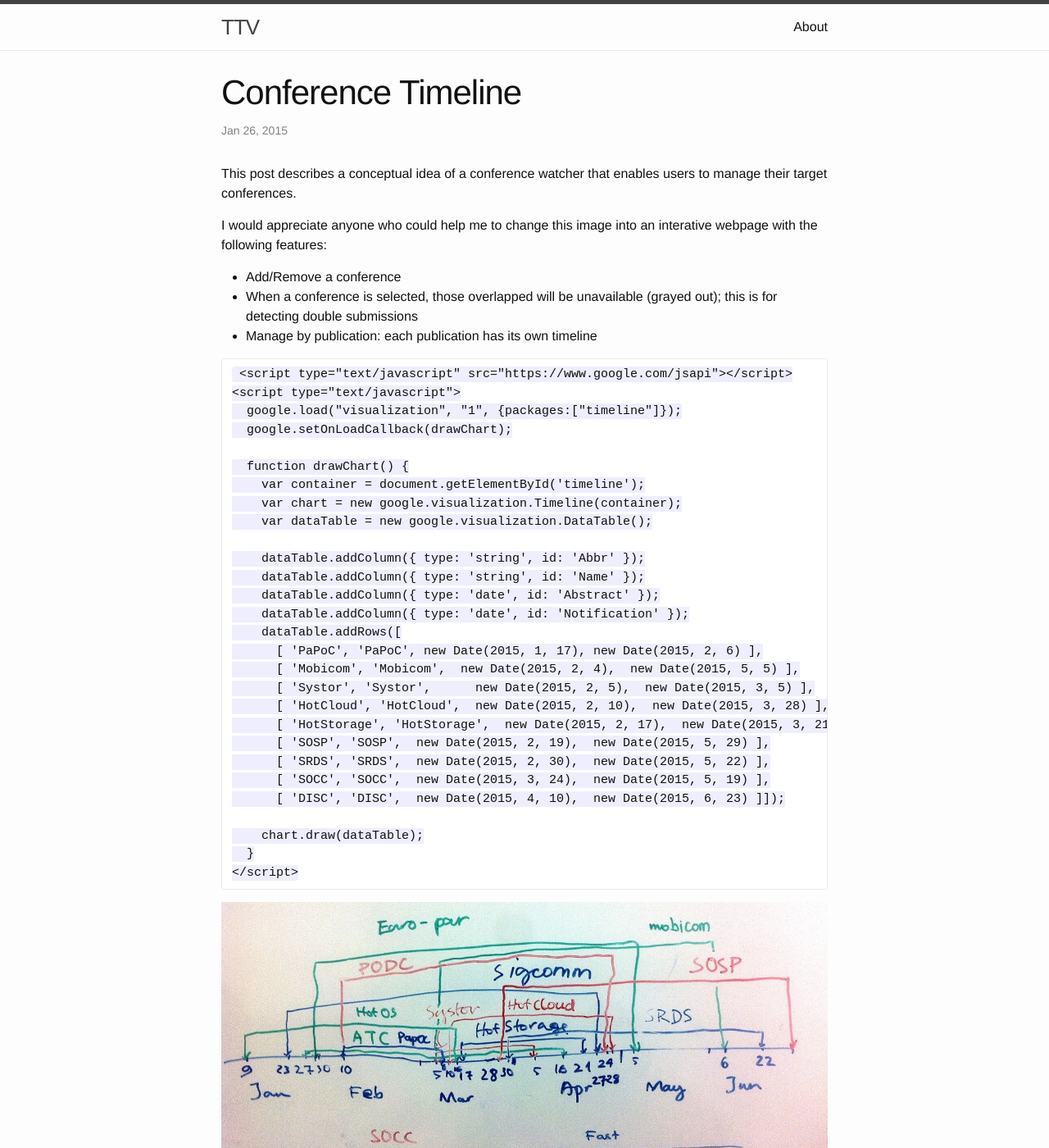
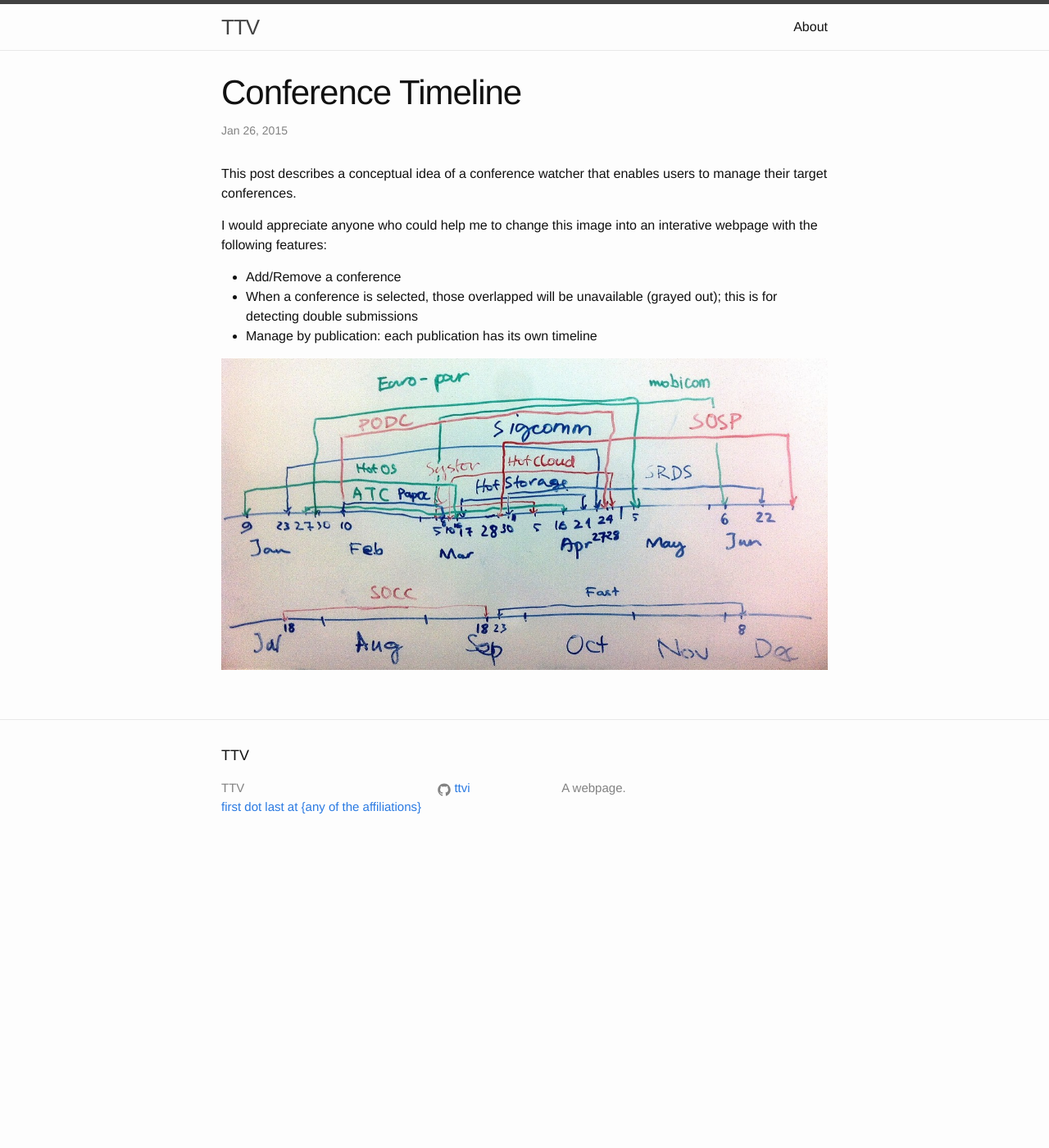
Before and after one commit to ttvi/ttvi.github.io, a Jekyll site: the page built from _posts/2015-01-26-conference-timeline.markdown, in a window 1280 px wide and 1400 px high. Shown: the whole window at 82% size. Built offline with Jekyll 4.4.1, drawn with Linux system fonts in a browser that asks for light colours; comment, search, counter and statistics services are not loaded.

Commit message:
Update 2015-01-26-conference-timeline.markdown

```diff
--- a/_posts/2015-01-26-conference-timeline.markdown
+++ b/_posts/2015-01-26-conference-timeline.markdown
@@ -13,35 +13,4 @@ categories: jekyll update
 	</ul>
  </p>
 
- {% raw %}
-     <script type="text/javascript" src="https://www.google.com/jsapi"></script>
-    <script type="text/javascript">
-      google.load("visualization", "1", {packages:["timeline"]});
-      google.setOnLoadCallback(drawChart);
-
-      function drawChart() {
-        var container = document.getElementById('timeline');
-        var chart = new google.visualization.Timeline(container);
-        var dataTable = new google.visualization.DataTable();
-
-        dataTable.addColumn({ type: 'string', id: 'Abbr' });
-        dataTable.addColumn({ type: 'string', id: 'Name' });
-        dataTable.addColumn({ type: 'date', id: 'Abstract' });
-        dataTable.addColumn({ type: 'date', id: 'Notification' });
-        dataTable.addRows([
-          [ 'PaPoC', 'PaPoC', new Date(2015, 1, 17), new Date(2015, 2, 6) ],
-          [ 'Mobicom', 'Mobicom',  new Date(2015, 2, 4),  new Date(2015, 5, 5) ],
-          [ 'Systor', 'Systor',      new Date(2015, 2, 5),  new Date(2015, 3, 5) ],
-          [ 'HotCloud', 'HotCloud',  new Date(2015, 2, 10),  new Date(2015, 3, 28) ],
-          [ 'HotStorage', 'HotStorage',  new Date(2015, 2, 17),  new Date(2015, 3, 21) ],
-          [ 'SOSP', 'SOSP',  new Date(2015, 2, 19),  new Date(2015, 5, 29) ],
-          [ 'SRDS', 'SRDS',  new Date(2015, 2, 30),  new Date(2015, 5, 22) ],
-          [ 'SOCC', 'SOCC',  new Date(2015, 3, 24),  new Date(2015, 5, 19) ],
-          [ 'DISC', 'DISC',  new Date(2015, 4, 10),  new Date(2015, 6, 23) ]]);
-
-        chart.draw(dataTable);
-      }
-    </script>
- {% endraw %}
-
 ![timeline](/img/cfptimeline.jpg)
```
